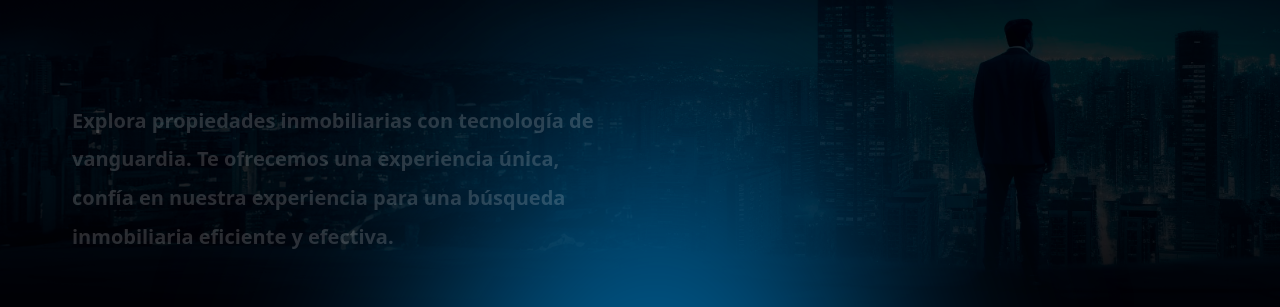
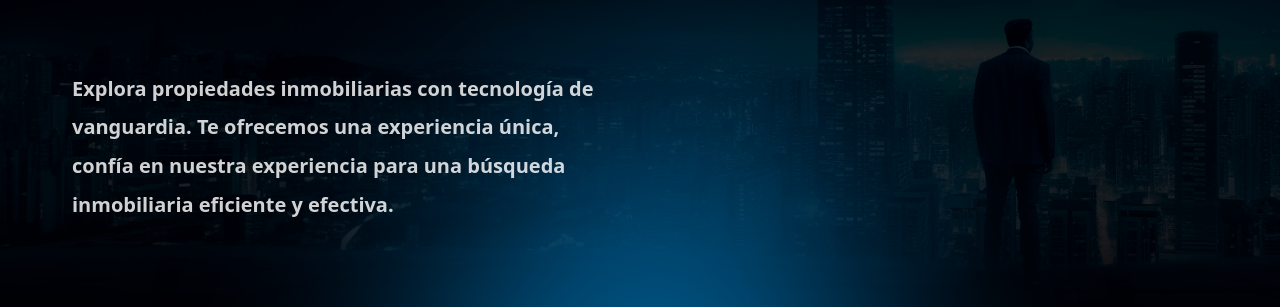
Before and after one commit to LarkinBaumann/larkinholding, a Next.js app: page / in a window 1280 px wide. Shown: the part 421-728 px from the top of the page. Built offline with nearby package versions, Linux system fonts and the light colour scheme.

Commit message:
Add responsive media queries to Acerca and Hero components

```diff
--- a/src/components/Acerca/Acerca.jsx
+++ b/src/components/Acerca/Acerca.jsx
@@ -5,9 +5,17 @@ import CountUp from 'react-countup';
 import { useInView } from 'react-intersection-observer';
 import { Fade } from 'react-awesome-reveal';
 import { motion } from 'framer-motion';
+import { useMediaQuery } from 'react-responsive';
 
 
 function Acerca() {
+
+  const isMobile = useMediaQuery({ query: "(max-width: 1224px)" });
+  const isMedium = useMediaQuery({ query: "(min-width: 768px)" });
+  const isLarge = useMediaQuery({ query: "(min-width: 1024px)" });
+  const isExtraLarge = useMediaQuery({ query: "(min-width: 1280px)" });
+  const isDoubleExtraLarge = useMediaQuery({ query: "(min-width: 1536px)" });
+
 
   const{traduccion}= useContext(AppContext)
 
@@ -17,7 +25,7 @@ function Acerca() {
   const { ref2, inView2 } = useInView({
     triggerOnce: true,
   });
-  const variants = {
+  const variants = isLarge ? {
     hidden: { opacity: 0, x: -50 },
     visible: {
       opacity: 1,
@@ -27,7 +35,13 @@ function Acerca() {
         ease: "easeOut"
       }
     },
+  }
+  :
+  {
+    hidden: { opacity: 0 },
+    visible: { opacity: 1, transition: { duration: 5, ease: "easeOut" } },
   };
+
 
   return (
     <div
@@ -94,14 +108,14 @@ function Acerca() {
     <motion.h2
   className='w-full text-[27px] md:text-[37px] lg:text-[47px] font-black text-white leading-[28px] md:leading-[40px] lg:leading-[49px] text-center lg:text-start md:w-[500px] '
   initial="hidden"
-  animate="visible"
+  animate={inView ? "visible" : "hidden"}
   variants={variants}
 >
   {traduccion.acerca.header} <span className='titulo2'>{traduccion.acerca.accent}</span>
 </motion.h2>
       <motion.p className='text-white font-paragraph leading-[20px] md:leading-[27px]  text-center lg:text-left lg:leading-[34px] text-[12px] md:text-[17px] lg:text-[20px] md:w-[556px]  lg:w-[569px]'
        initial="hidden"
-       animate="visible"
+       animate={inView ? "visible" : "hidden"}
        variants={variants}
       >
         {traduccion.acerca.paragraph}</motion.p>
--- a/src/components/Empresas/Empresas.jsx
+++ b/src/components/Empresas/Empresas.jsx
@@ -48,6 +48,7 @@ function Empresas() {
   return (
     <div
     id="Empresas"
+    ref={ref}
     className="flex h-[500px] md:h-[750px] lg:h-[1024px] w-full  text-white  relative z-20 px-8 ">
       <Image
         src="/images/empresas2.png"
@@ -56,11 +57,17 @@ function Empresas() {
         alt="fondo-empresas"
         className="hidden lg:flex w-full h-full object-cover  absolute -z-50"
       />
-      <div className="w-full h-full lg:hidden flex flex-row items-center overflow-x-scroll no-scrollbar gap-[7px]">
+      <motion.div
+
+      initial="hidden"
+      animate={inView ? "visible" : "hidden"}
+      variants={containerVariants}
+      className="w-full h-full lg:hidden flex flex-row items-center overflow-x-scroll no-scrollbar gap-[7px]">
         {
           traduccion.empresas.map((empresa, index) => (
-            <div
+            <motion.div
               key={index}
+              variants={childVariants}
               className="w-[184px] md:w-[350px] h-[350px] md:h-[550px] flex flex-col justify-between items-center bg-[#183F5C2E] rounded-[22px]">
                 <div className="w-[184px] md:w-[350px] h-[136px] md:h-[250px]">
                 <Image
@@ -110,10 +117,10 @@ function Empresas() {
                   </div>
                   </button>
                   </div>
-            </div>
+            </motion.div>
           ))
         }
-      </div>
+      </motion.div>
       <motion.div className="hidden lg:grid grid-cols-8 w-full h-full px-14 items-center gap-9 max-w-[1444px] mx-auto min-w-sm "
       initial="hidden"
       animate={inView ? "visible" : "hidden"}
--- a/src/components/Hero/Hero.jsx
+++ b/src/components/Hero/Hero.jsx
@@ -5,20 +5,34 @@ import ShadowAcerca from '../Shadows/ShadowAcerca'
 import { AppContext } from '@/Context/AppContext'
 import {motion} from 'framer-motion'
 import ShadowAcercaSm2 from '../Shadows/ShadowAcercaSm2'
+import { useMediaQuery } from 'react-responsive';
+
 
 function Hero({heroImage}) {
+
+  const isMobile = useMediaQuery({ query: "(max-width: 1224px)" });
+const isMedium = useMediaQuery({ query: "(min-width: 768px)" });
+const isLarge = useMediaQuery({ query: "(min-width: 1024px)" });
+const isExtraLarge = useMediaQuery({ query: "(min-width: 1280px)" });
+const isDoubleExtraLarge = useMediaQuery({ query: "(min-width: 1536px)" });
+
 
   const {traduccion} = useContext(AppContext)
 
   const variants = {
     hidden: { opacity: 0 },
-    visible: { opacity: 1, transition: { duration: 3 } },
+    visible: { opacity: 1, transition: { duration: 4 } },
   };
 
 
-const variantsp = {
+const variantsp = isLarge ? {
   hidden: { opacity: 0, y: 50 },
-  visible: { opacity: 1, y: 0, transition: { duration: 3 } },
+  visible: { opacity: 1, y: 0, transition: { duration: 0.5, ease: "easeOut" } },
+}
+:
+{
+  hidden: { opacity: 0 },
+  visible: { opacity: 1, transition: { duration: 5, ease: "easeOut" } },
 };
 
 const containerVariants = {
@@ -26,7 +40,8 @@ const containerVariants = {
   visible: {
     opacity: 1,
     transition: {
-      staggerChildren: 0.5
+      staggerChildren: 0.6,
+      ease: "linear" // Add ease property for fluid animation
     }
   },
 };
@@ -36,10 +51,14 @@ const childVariants = {
     opacity: 1,
     transition: {
       duration: 0.5,
-      ease: "easeOut"
+      ease: "linear" // Add ease property for fluid animation
     }
   },
 };
+
+
+
+
 
   return (
     <div className='w-full h-full relative overflow-hidden'>
```
